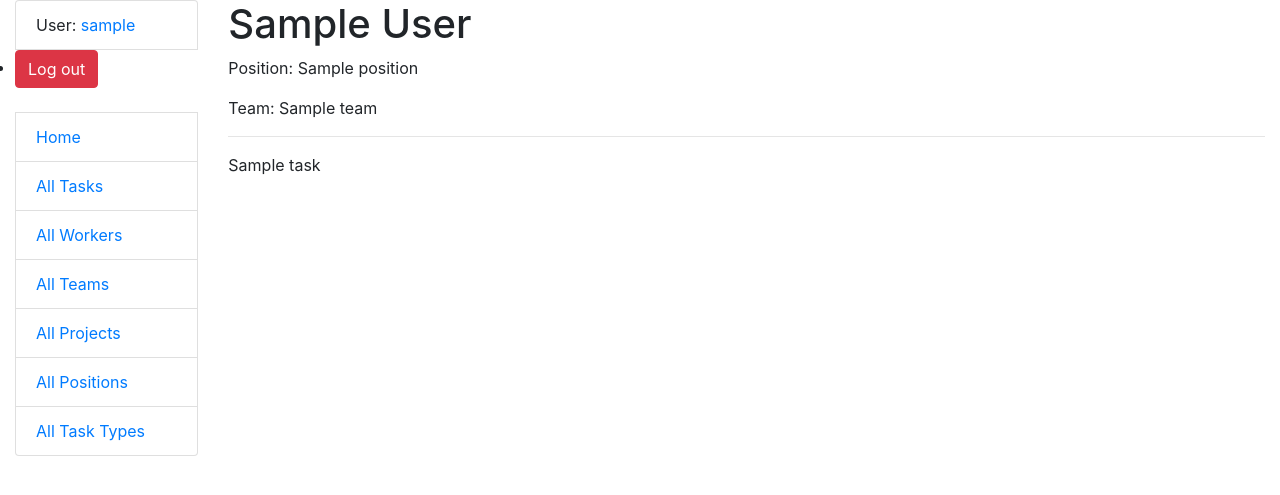
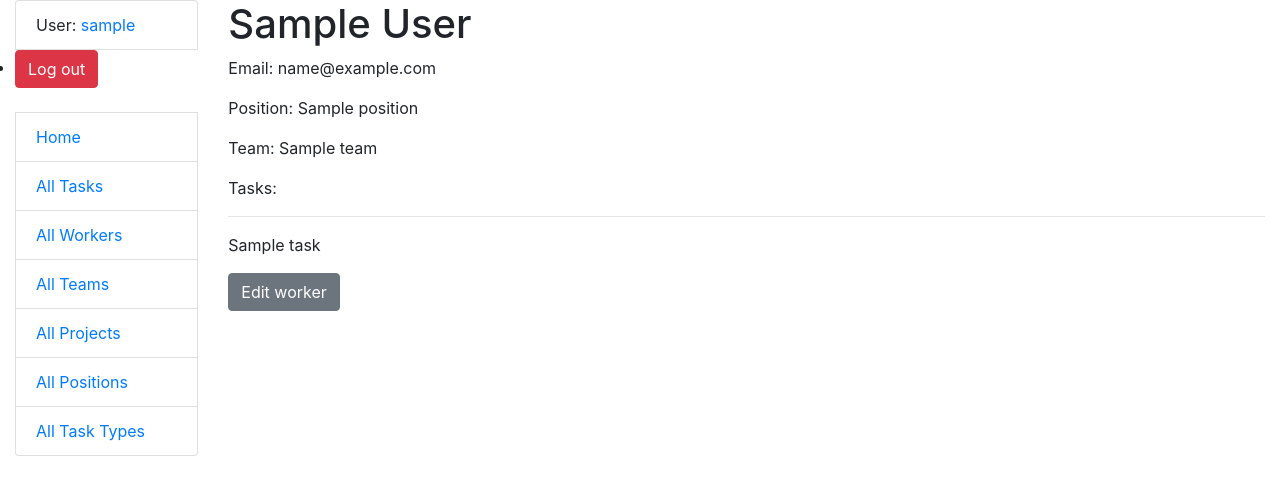
Before and after one commit to OlhaKuzmyn/task-manager, a Django app: page /workers/1/ in a window 1280 px wide. Shown: the top 495 px of the page. Run offline with Django 5.2, Linux system fonts and the light colour scheme; a user stored in the database is signed in; tables that the repository leaves empty hold one stand-in row (values such as "Sample post").

Commit message:
added WorkerUpdateView made it possible to update workers only for manager auth group

```diff
--- a/manager/urls.py
+++ b/manager/urls.py
@@ -29,6 +29,7 @@ from manager.views import (
     TaskUpdateView,
     TaskDeleteView,
     WorkerCreateView,
+    WorkerUpdateView,
 )
 
 app_name = "manager"
@@ -43,6 +44,7 @@ urlpatterns = [
     path("workers/", WorkerListView.as_view(), name="worker-list"),
     path("workers/create", WorkerCreateView.as_view(), name="worker-create"),
     path("workers/<int:pk>/", WorkerDetailView.as_view(), name="worker-detail"),
+    path("workers/update/<int:pk>/", WorkerUpdateView.as_view(), name="worker-update"),
     path("projects/", ProjectListView.as_view(), name="project-list"),
     path("projects/<int:pk>/", ProjectDetailView.as_view(), name="project-detail"),
     path("projects/create/", ProjectCreateView.as_view(), name="project-create"),
--- a/manager/views.py
+++ b/manager/views.py
@@ -1,11 +1,14 @@
+from multiprocessing.pool import worker
+
 from django.contrib.auth import get_user_model
-from django.contrib.auth.mixins import LoginRequiredMixin, PermissionRequiredMixin
+from django.contrib.auth.mixins import LoginRequiredMixin, PermissionRequiredMixin, UserPassesTestMixin
+from django.core.exceptions import PermissionDenied
 from django.db.models import Q
 from django.shortcuts import render, redirect
 from django.urls import reverse_lazy
 from django.views import generic
 
-from manager.forms import TaskSearchForm, TaskForm, WorkerCreationForm
+from manager.forms import TaskSearchForm, TaskForm, WorkerCreationForm, WorkerUpdateForm
 from manager.models import Task, Project, Team, Worker, Position, TaskType
 
 
@@ -139,6 +142,29 @@ class WorkerCreateView(LoginRequiredMixin, PermissionRequiredMixin, generic.Crea
     permission_required = "workers.add_worker"
 
 
+class WorkerUpdateView(LoginRequiredMixin, UserPassesTestMixin, generic.UpdateView):
+    model = Worker
+    form_class = WorkerUpdateForm
+
+    def get_object(self, queryset=None):
+        if not hasattr(self, "_object"):
+            self._object = super().get_object(queryset)
+        return self._object
+
+    def test_func(self):
+        update_user = self.get_object()
+        return (
+            self.request.user == update_user
+            or self.request.user.has_perm("workers.add_worker")
+        )
+
+    def handle_no_permission(self):
+        raise PermissionDenied
+
+    def get_success_url(self):
+        return reverse_lazy("manager:worker-detail", kwargs={"pk": self.object.pk})
+
+
 class ProjectListView(LoginRequiredMixin, generic.ListView):
     model = Project
     paginate_by = 5
--- a/templates/manager/worker_detail.html
+++ b/templates/manager/worker_detail.html
@@ -3,8 +3,10 @@
 {% block content %}
   <h1>{{ worker.first_name }} {{ worker.last_name }}</h1>
 <!--  <p>{{ worker.is_manager|yesno:"Manager," }}</p>-->
+  <p>Email: {{ worker.email }}</p>
   <p>Position: {{ worker.position.name }}</p>
   <p>Team: {{ worker.team.name }}</p>
+  <p>Tasks:</p>
     {% for task in worker.tasks.all %}
       <hr>
       <p>
@@ -13,4 +15,7 @@
     {% empty %}
       <p>No tasks assigned.</p>
     {% endfor %}
+  {% if user.id == worker.id or perms.worker.add_worker %}
+    <a href="{% url 'manager:worker-update' pk=worker.id %}" class="btn btn-secondary">Edit worker</a>
+  {% endif %}
 {% endblock %}
```
Also changed, not shown: manager/forms.py (+14 -1 lines).
